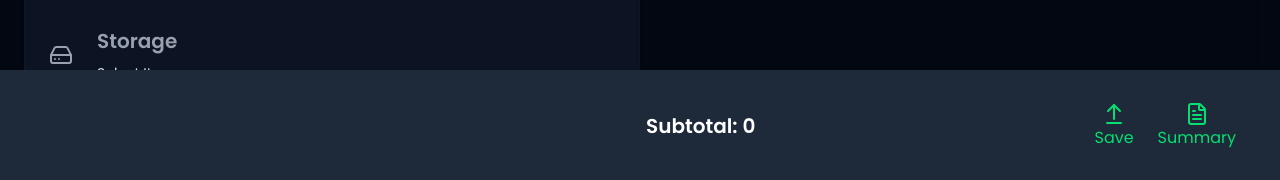
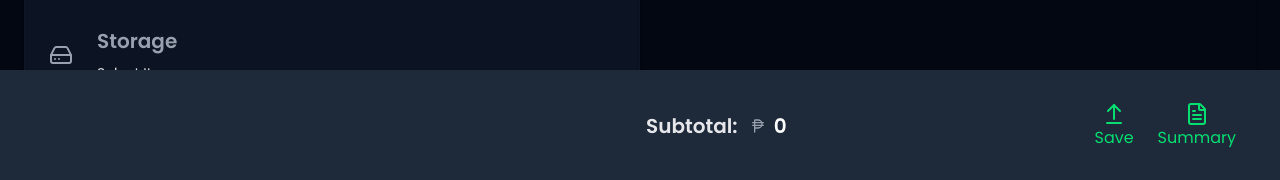
Before and after one commit to kier2/pcbuilder, a Vue app: page / in a window 1280 px wide. Shown: the part 618-798 px from the top of the page. Built offline with nearby package versions, Linux system fonts and the light colour scheme.

Commit message:
refactor: toggle usd currency in subtotal

```diff
--- a/src/components/BottomContent.vue
+++ b/src/components/BottomContent.vue
@@ -1,13 +1,15 @@
 <script setup>
   import { watch, computed } from 'vue';
-  import { ArrowUpFromLine, FileText } from 'lucide-vue-next';
+  import { ArrowUpFromLine, FileText, PhilippinePeso, DollarSign } from 'lucide-vue-next';
+
 
    // props
   const props = defineProps({
     selectedPrice: {
       type: Object,
       default: () => ({})
-    }
+    },
+    isCurrencyUsd: Boolean
   });
 
 
@@ -16,24 +18,24 @@
     let totalPhp = 0
 
     for (const componentType in props.selectedPrice) {
-    const parts = props.selectedPrice[componentType];
+    const part = props.selectedPrice[componentType];
 
-      // Iterate over the array of parts for each component type
-      if (Array.isArray(parts)) {
-        parts.forEach(part => {
-          totalUsd += part.priceUsd || 0;
-          totalPhp += part.pricePhp || 0;
-        });
+      if (part && typeof part === 'object') {
+        totalUsd += part.priceUsd || 0;
+        totalPhp += part.pricePhp || 0;
       }
     }
-
-
 
     return {
       totalUsd: totalUsd,
       totalPhp: totalPhp
     }
   })
+
+  const formatNumber = (value) => {
+    if (!value) return 0;
+    return new Intl.NumberFormat('en-US').format(value);
+  };
 
   watch(
   () => props.selectedPrice,
@@ -56,7 +58,21 @@
       </div>
       <div class="flex-1 flex justify-between items-center">
         <div class="">
-          <h2 class="text-xl font-semibold">Subtotal: {{ getSubtotal.totalUsd }}</h2>
+          <div class="text-xl font-semibold flex">
+            <span class="mr-3 text-gray-200"> Subtotal: </span>
+            <div
+            v-if="isCurrencyUsd"
+            class="flex items-center gap-2">
+              <DollarSign class="text-gray-400 size-4" />
+              <span>{{ formatNumber(getSubtotal.totalUsd) }} </span>
+            </div>
+            <div
+            v-else
+            class="flex items-center gap-2">
+              <PhilippinePeso class="text-gray-400 size-4" />
+              <span>{{ formatNumber(getSubtotal.totalPhp) }} </span>
+            </div>
+          </div>
         </div>
         <div class="flex justify-between items-center gap-6">
           <button
--- a/src/components/ComputerParts.vue
+++ b/src/components/ComputerParts.vue
@@ -1,5 +1,5 @@
 <script setup>
-  import { ref, onMounted, computed } from "vue";
+  import { ref, onMounted, computed, watch } from "vue";
   import { Dialog, DialogPanel, DialogTitle, TransitionChild, TransitionRoot } from '@headlessui/vue'
   import { PhilippinePeso, DollarSign } from 'lucide-vue-next';
 
@@ -10,7 +10,7 @@
   });
 
   // emits
-  const  emit = defineEmits(['selectedParts', 'priceOfSelected']);
+  const  emit = defineEmits(['selectedParts', 'priceOfSelected', 'isCurrUsd']);
 
   // variables
   const allComponentData = ref({});
@@ -18,7 +18,7 @@
   const error = ref(null);
   const openPopup = ref(false)
   const selectedInfoParts = ref({})
-  const toggleCurrency = ref(false)
+  const isUsd = ref(false)
 
   // Database Actions
   const fetchData = async () => {
@@ -76,6 +76,13 @@
     return selectedInfoParts
   }
 
+  watch(isUsd, (newVal) => {
+      emit('isCurrUsd', newVal)
+    },{
+      immediate: true
+    }
+  );
+
 </script>
 
 <template>
@@ -108,11 +115,11 @@
             <input
             type="checkbox"
             class="absolute inset-0 appearance-none focus:outline-hidden cursor-pointer" aria-label="Use setting" name="setting" id="toggleCurr"
-            v-model="toggleCurrency" />
+            v-model="isUsd" />
           </div>
           <label
           for="toggleCurr"
-          :class="toggleCurrency ? 'text-green-500' : 'text-gray-500'"
+          :class="isUsd ? 'text-green-500' : 'text-gray-500'"
           >USD</label>
         </div>
       </div>
@@ -141,14 +148,14 @@
                 </div>
                 <div>
                   <h4 class="flex items-center gap-1 justify-end">
-                    <span v-if="toggleCurrency">
+                    <span v-if="isUsd">
                       <DollarSign class="text-gray-400 size-4" />
                     </span>
                     <span v-else>
                       <PhilippinePeso class="text-gray-400 size-4" />
                     </span>
                     <span class="text-lg font-semibold">
-                      {{ toggleCurrency ? part.usdPrice : part.phpPrice }}
+                      {{ isUsd ? part.usdPrice : part.phpPrice }}
                     </span>
                   </h4>
                 </div>
--- a/src/views/HomeView.vue
+++ b/src/views/HomeView.vue
@@ -6,12 +6,14 @@ import BottomContent from "@/components/BottomContent.vue";
 
 const pcComponentsData = ref({});
 const selectedPartsData = ref({});
-const selectedPartsPriceData = ref({})
+const selectedPartsPriceData = ref({});
+const selectedCurrencyData = ref();
 
 const selectedComponent = (pcComponent) => {
   return pcComponentsData.value.slug = pcComponent.selectedItem;
 };
 
+// ComputerParts Get Emits
 const updateSelectedParts = (part) => {
   // console.log(part.selectedPartId)
   selectedPartsData.value[part.selectedComponent] = {
@@ -27,6 +29,11 @@ const getPartsPriceData = (data) => {
     pricePhp: data.pricePhp
   }
   return selectedPartsPriceData;
+}
+
+const getSelectedCurrency = (data) => {
+  // console.log(data)
+  selectedCurrencyData.value = data
 }
 
 const handleRemoveComponent = (slug) => {
@@ -51,10 +58,12 @@ const handleRemoveComponent = (slug) => {
         :selected-parts="selectedPartsData"
         @selected-parts="updateSelectedParts"
         @price-of-selected="getPartsPriceData"
+        @is-curr-usd="getSelectedCurrency"
        />
     </div>
     <BottomContent
       :selected-price="selectedPartsPriceData"
+      :is-currency-usd="selectedCurrencyData"
     />
   </main>
 </template>
```
